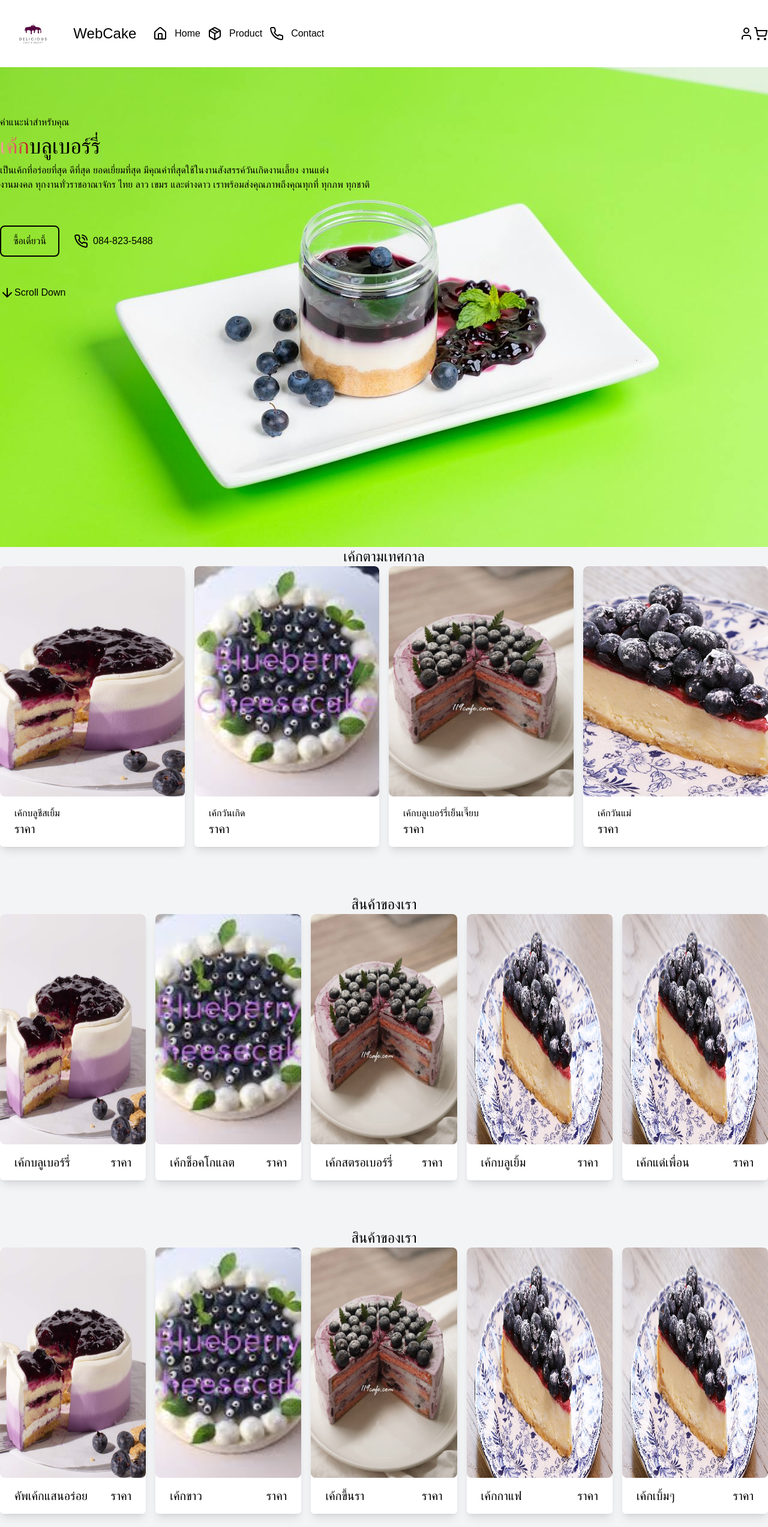
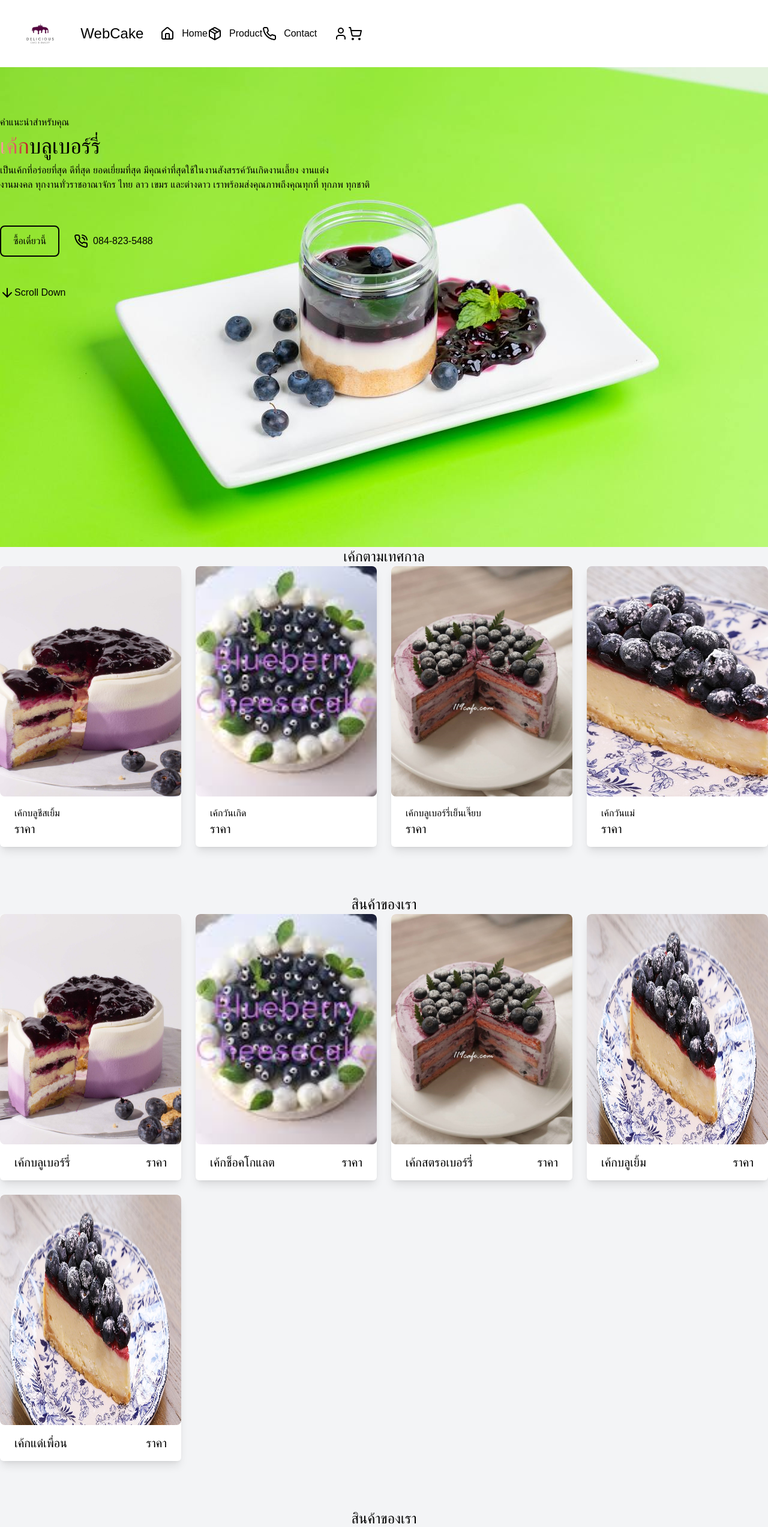
Before and after one commit to yutt13/Webcake, a website: page index.html in a window 1280 px wide. Shown: the top 2546 px of the page at 60% size. Drawn offline with Linux system fonts and the light colour scheme; a web font is replaced by a local one.

Commit message:
Initial commit

```diff
--- a/index.html
+++ b/index.html
@@ -10,29 +10,34 @@
     <nav class="bg-white w-full">
         <div class="mx-auto py-4 max-w-screen-xl flex flex-wrap items-center justify-between">
             <div class="flex items-center space-x-3 rtl:spce-x-reverse gap-4">
+            <button id="menu-toggle" class="lg:hidden">
+                <svg xmlns="http://www.w3.org/2000/svg" width="24" height="24" viewBox="0 0 24 24" fill="none" stroke="currentColor" stroke-width="2" stroke-linecap="round" stroke-linejoin="round" class="lucide lucide-menu"><line x1="4" x2="20" y1="12" y2="12"/><line x1="4" x2="20" y1="6" y2="6"/><line x1="4" x2="20" y1="18" y2="18"/></svg>
+            </button>
             <a href="" class="flex items-center space-x-3">
                 <img src="assets/img/sweet-cake-logo-cupcake-icon-600nw-2330533269 (1).webp"  alt="" class="h-20">
                 <div>
                     <h1 class="self-center text-2xl whitespace-noerap">WebCake</h1>
                 </div>
             </a>
-            <div class="flex items-center space-x-3">
-                <a href="" class="flex items-center">
+            <div id="menu" class="hidden fixed inset-y-0 inset-x-0 z-10 left-0 w-64 bg-white pt-4 p-4 lg:w-auto lg:relative lg-space-x-3 lg:flex lg:pt-0 lg:p-0">
+                <button id="menu-close" class="lg:hidden mb-4 lg:mb-0">
+                    <svg xmlns="http://www.w3.org/2000/svg" width="24" height="24" viewBox="0 0 24 24" fill="none" stroke="currentColor" stroke-width="2" stroke-linecap="round" stroke-linejoin="round" class="lucide lucide-circle-x"><circle cx="12" cy="12" r="10"/><path d="m15 9-6 6"/><path d="m9 9 6 6"/></svg>
+                </button>
+                <a href="" class="flex items-center mb-4 lg:mb-0">
                     <svg xmlns="http://www.w3.org/2000/svg" width="24" height="24" viewBox="0 0 24 24" fill="none" stroke="currentColor" stroke-width="2" stroke-linecap="round" stroke-linejoin="round" class="lucide lucide-house"><path d="M15 21v-8a1 1 0 0 0-1-1h-4a1 1 0 0 0-1 1v8"/><path d="M3 10a2 2 0 0 1 .709-1.528l7-5.999a2 2 0 0 1 2.582 0l7 5.999A2 2 0 0 1 21 10v9a2 2 0 0 1-2 2H5a2 2 0 0 1-2-2z"/></svg>
                     <div class="icon-house"></div>
                 <span class="ms-3">Home</span>
                 </a>
-                <a href="" class="flex items-center">
+                <a href="" class="flex items-center mb-4 lg:mb-0">
                     <svg xmlns="http://www.w3.org/2000/svg" width="24" height="24" viewBox="0 0 24 24" fill="none" stroke="currentColor" stroke-width="2" stroke-linecap="round" stroke-linejoin="round" class="lucide lucide-package"><path d="m7.5 4.27 9 5.15"/><path d="M21 8a2 2 0 0 0-1-1.73l-7-4a2 2 0 0 0-2 0l-7 4A2 2 0 0 0 3 8v8a2 2 0 0 0 1 1.73l7 4a2 2 0 0 0 2 0l7-4A2 2 0 0 0 21 16Z"/><path d="m3.3 7 8.7 5 8.7-5"/><path d="M12 22V12"/></svg>
                     <div class="icon-house"></div>
                 <span class="ms-3">Product</span>
                 </a>
-                <a href="" class="flex items-center">
+                <a href="" class="flex items-center mb-4 lg:mb-0">
                     <svg xmlns="http://www.w3.org/2000/svg" width="24" height="24" viewBox="0 0 24 24" fill="none" stroke="currentColor" stroke-width="2" stroke-linecap="round" stroke-linejoin="round" class="lucide lucide-phone"><path d="M22 16.92v3a2 2 0 0 1-2.18 2 19.79 19.79 0 0 1-8.63-3.07 19.5 19.5 0 0 1-6-6 19.79 19.79 0 0 1-3.07-8.67A2 2 0 0 1 4.11 2h3a2 2 0 0 1 2 1.72 12.84 12.84 0 0 0 .7 2.81 2 2 0 0 1-.45 2.11L8.09 9.91a16 16 0 0 0 6 6l1.27-1.27a2 2 0 0 1 2.11-.45 12.84 12.84 0 0 0 2.81.7A2 2 0 0 1 22 16.92z"/></svg>
                     <div class="icon-house"></div>
                 <span class="ms-3">Contact</span>
                 </a>
-                </div>
             </div>
             <div class="flex items-center space-x">
                 <a href="">
@@ -68,7 +73,7 @@
 
     <section class="contrainer flex flex-col items-center justify-center max-w-screeen-xl mx-auto pb-20">
             <h1 class="text-2xl font-blod text-center">เค้กตามเทศกาล</h1>
-            <div class="grid grid-cols-4 gap-4">
+            <div class="grid grid-cols-1 sm:grid-cols-2 md:grid-cols-3 lg:grid-cols-4 gap-6">
                 <div class="max-w-sm rounded-md overflow-hidden shadow-lg bg-white">
                     <img src="/assets/img/e170fd1211f7475d9b091221b9025f95.jpg" alt="" class="rounded-lg h-96 w-full object-cover">
                     <div class="px-6 py-4 >
@@ -102,7 +107,7 @@
 
     <section class="contrainer flex flex-col items-center justify-center max-w-screeen-xl mx-auto pb-20">
         <h1 class="text-2xl font-blod text-center">สินค้าของเรา</h1>
-        <div class="grid grid-cols-5 gap-4">
+        <div class="grid grid-cols-1 sm:grid-cols-2 md:grid-cols-3 lg:grid-cols-4 gap-6">
             <div class="max-w-sm rounded-md overflow-hidden shadow-lg bg-white">
                 <img src="/assets/img/e170fd1211f7475d9b091221b9025f95.jpg" alt="" class="rounded-lg h-96">
                 <div class="px-6 py-4 flex justify-between">
@@ -143,7 +148,7 @@
 
 <section class="contrainer flex flex-col items-center justify-center max-w-screeen-xl mx-auto pb-20">
     <h1 class="text-2xl font-blod text-center">สินค้าของเรา</h1>
-    <div class="grid grid-cols-5 gap-4">
+    <div class="grid grid-cols-1 sm:grid-cols-2 md:grid-cols-3 lg:grid-cols-4 gap-6">
         <div class="max-w-sm rounded-md overflow-hidden shadow-lg bg-white">
             <img src="/assets/img/e170fd1211f7475d9b091221b9025f95.jpg" alt="" class="rounded-lg h-96">
             <div class="px-6 py-4 flex justify-between">
@@ -182,7 +187,16 @@
     </div>
 </section>
 
-
+<script>
+    document.getElementById('menu-toggle').addEventListener('click', function () {
+        const menu = document.getElementById('menu');
+        menu.classList.toggle('hidden');
+    });
+    document.getElementById('menu-close').addEventListener('click', function () {
+       const menu = document.getElementById('menu');
+       menu.classList.add('hidden');
+    });
+</script>
 
 </body>
 </html>
--- a/package.json
+++ b/package.json
@@ -1,5 +1,7 @@
 {
   "devDependencies": {
-    "tailwindcss": "^3.4.8"
+    "autoprefixer": "^10.4.20",
+    "postcss": "^8.4.41",
+    "tailwindcss": "^3.4.10"
   }
 }
```
Also changed, not shown: assets/css/output.css, 1 other file.
